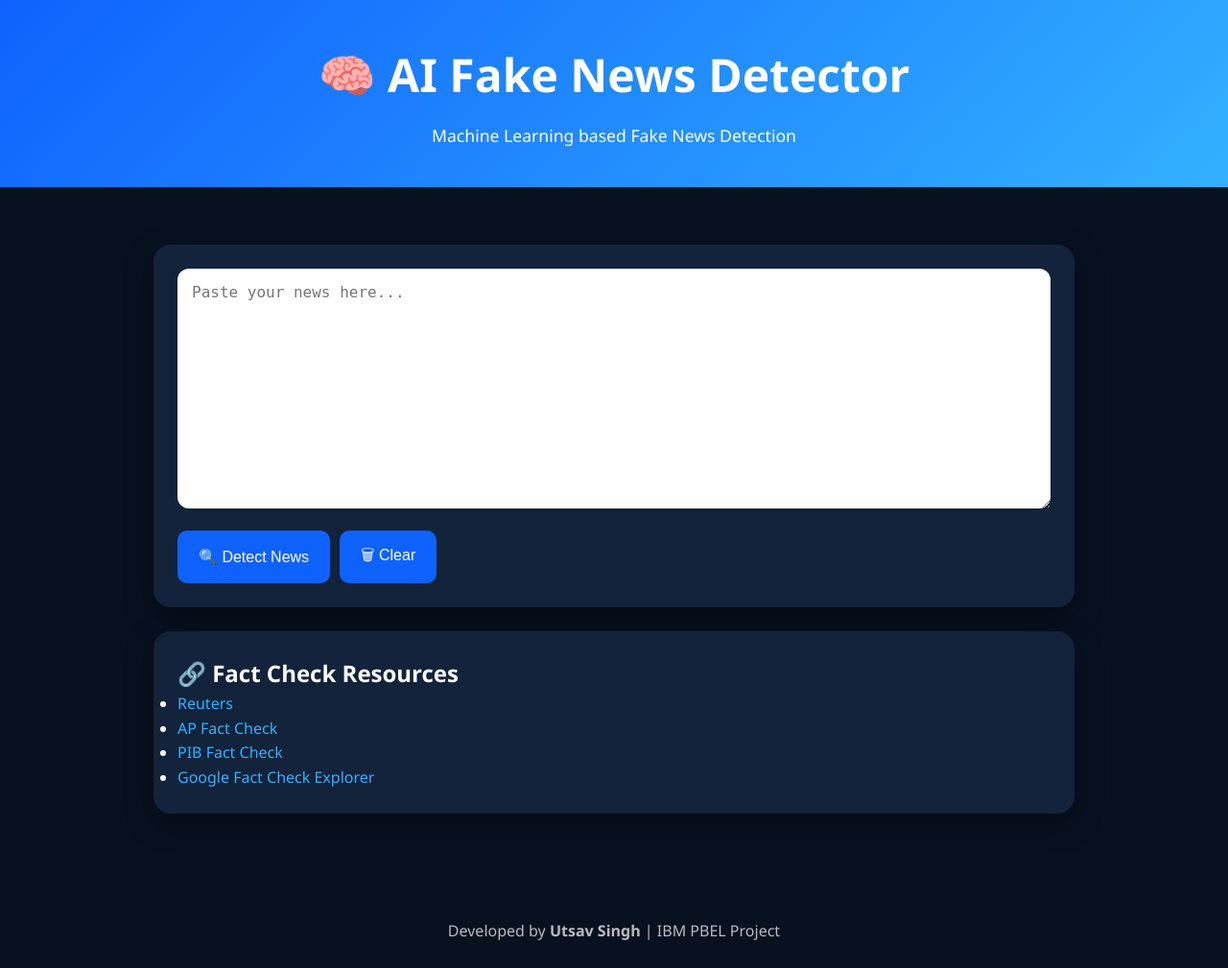
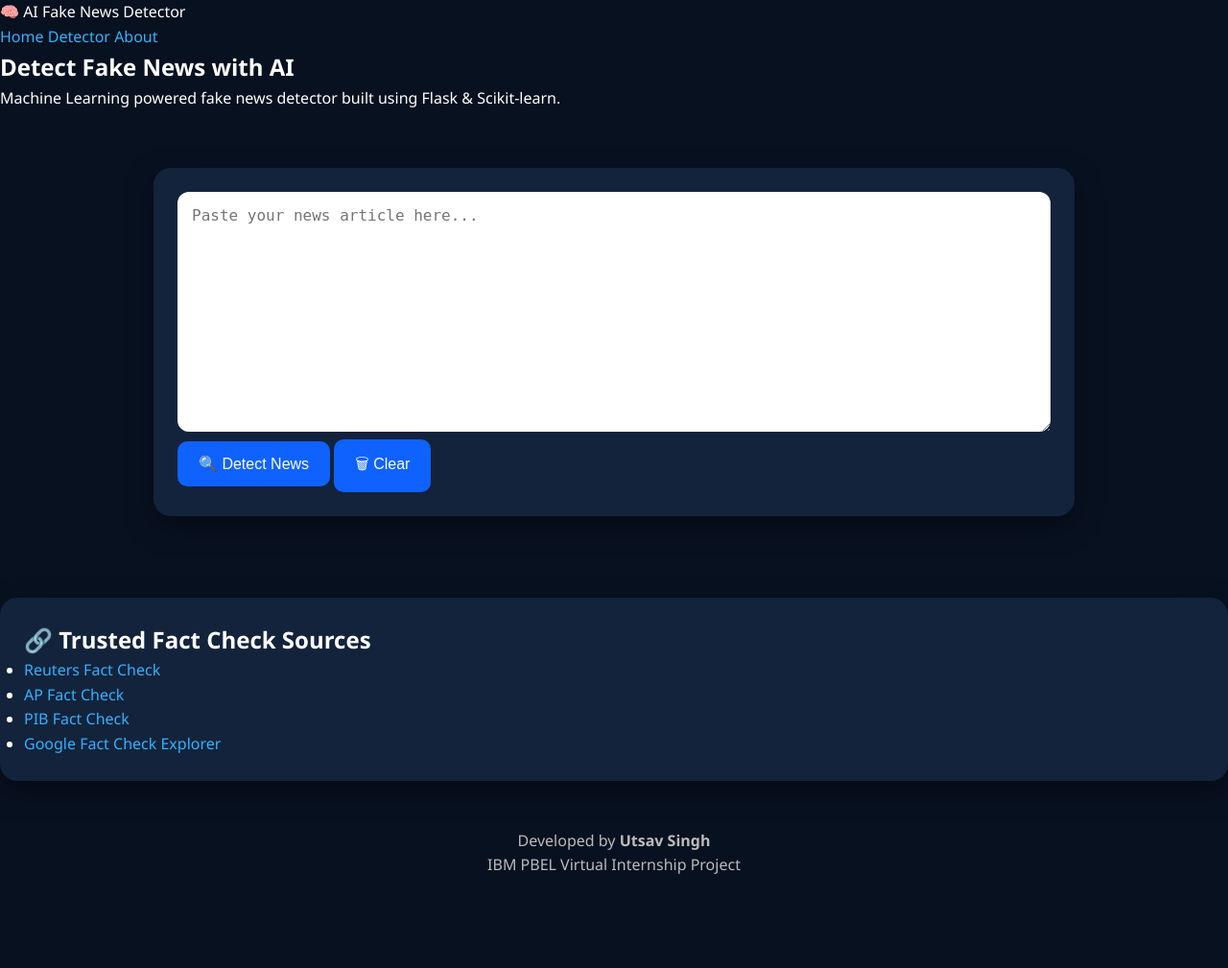
Before and after one commit to utsavsinghthc-cmd/AI-Fake-News-Detector, a Flask app: page / in a window 1280 px wide. Shown: the whole page at 96% size. After the commit the page ends 911 px from the top, so only its background shows below. Run offline with Flask 3, Linux system fonts and the light colour scheme; parts of the project's set-up code (start-up, migrations or seed data) failed here and were passed over.

Commit message:
Update index.html

```diff
--- a/templates/index.html
+++ b/templates/index.html
@@ -7,17 +7,27 @@
 <link rel="stylesheet" href="{{ url_for('static', filename='style.css') }}">
 </head>
 <body>
-<header class="header">
-  <h1>🧠 AI Fake News Detector</h1>
-  <p>Machine Learning based Fake News Detection</p>
-</header>
 
-<main class="container">
+<nav class="navbar">
+  <div class="logo">🧠 AI Fake News Detector</div>
+  <div class="nav-links">
+    <a href="#">Home</a>
+    <a href="#detector">Detector</a>
+    <a href="#about">About</a>
+  </div>
+</nav>
+
+<section class="hero">
+  <h1>Detect Fake News with AI</h1>
+  <p>Machine Learning powered fake news detector built using Flask & Scikit-learn.</p>
+</section>
+
+<div class="container" id="detector">
   <div class="card">
     <form action="/predict" method="POST">
-<textarea name="news" placeholder="Paste your news here..." required>{{ news if news else "" }}</textarea>
+      <textarea name="news" placeholder="Paste your news article here..." required>{{ news if news else "" }}</textarea>
 
-<div class="buttons">
+      <div class="actions">
         <button type="submit">🔍 Detect News</button>
         <button type="button" onclick="document.querySelector('textarea').value=''">🗑 Clear</button>
       </div>
@@ -25,12 +35,13 @@
   </div>
 
 {% if prediction %}
-<div class="card">
+<div class="card result-card">
+
 <h2 class="{% if 'FAKE' in prediction %}fake{% else %}real{% endif %}">
 {{ prediction }}
 </h2>
 
-<p><strong>Confidence:</strong> {{ confidence }}%</p>
+<h3>Confidence : {{ confidence }}%</h3>
 
 <div class="progress">
 <div class="progress-fill" style="width:{{ confidence }}%"></div>
@@ -41,25 +52,32 @@
 
 <hr>
 
-<h3>📊 Statistics</h3>
-<p>Words : {{ word_count }}</p>
-<p>Characters : {{ character_count }}</p>
+<div class="stats">
+<div><strong>Words</strong><br>{{ word_count }}</div>
+<div><strong>Characters</strong><br>{{ character_count }}</div>
 </div>
+
 {% endif %}
+</div>
 
-<section class="card">
-<h2>🔗 Fact Check Resources</h2>
+<div class="card">
+<h2>🔗 Trusted Fact Check Sources</h2>
+
 <ul>
-<li><a href="https://www.reuters.com/fact-check/" target="_blank">Reuters</a></li>
+<li><a href="https://www.reuters.com/fact-check/" target="_blank">Reuters Fact Check</a></li>
 <li><a href="https://apnews.com/hub/ap-fact-check" target="_blank">AP Fact Check</a></li>
 <li><a href="https://factcheck.pib.gov.in/" target="_blank">PIB Fact Check</a></li>
 <li><a href="https://toolbox.google.com/factcheck/explorer" target="_blank">Google Fact Check Explorer</a></li>
 </ul>
-</section>
-</main>
 
-<footer>
-Developed by <strong>Utsav Singh</strong> | IBM PBEL Project
+</div>
+
+</div>
+
+<footer id="about">
+Developed by <strong>Utsav Singh</strong><br>
+IBM PBEL Virtual Internship Project
 </footer>
+
 </body>
 </html>
```
Lines whose indentation alone changed are shown as unchanged.
